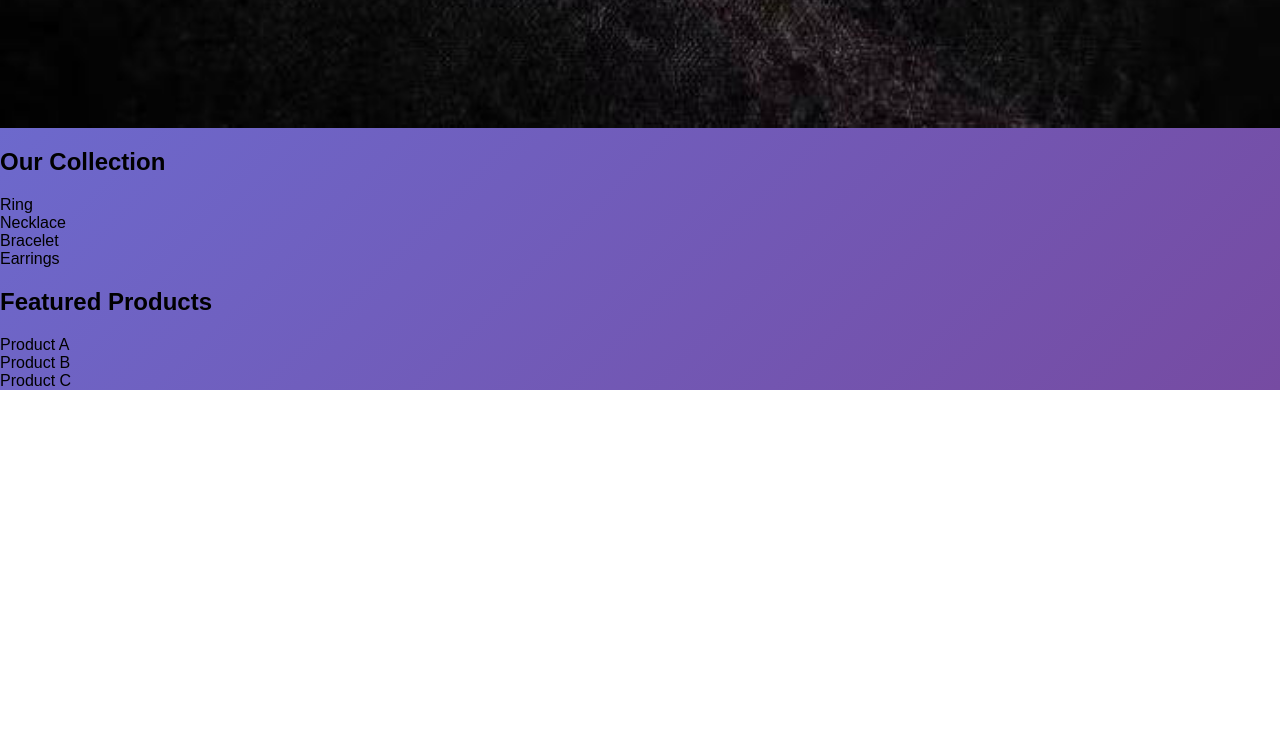
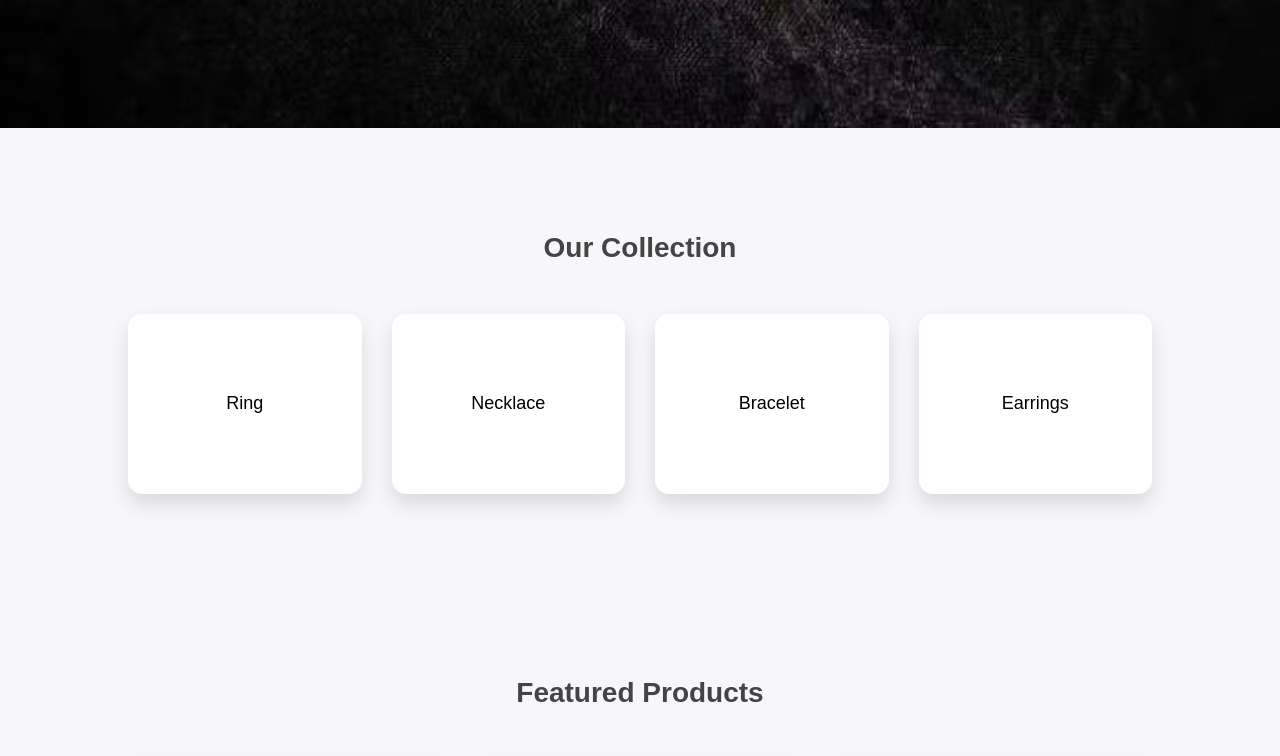
Before and after one commit to pudc95/pudc95, a plain HTML site: page index.html in a window 1280 px wide. Shown: the part 960-1716 px from the top of the page. Before the commit the page ends 1350 px from the top, so only its background shows below. Drawn offline with Linux system fonts and the light colour scheme.

Commit message:
Update style.css

```diff
--- a/style.css
+++ b/style.css
@@ -126,3 +126,35 @@ button {
   letter-spacing: 2px;
   pointer-events: none;
 }
+
+/* ===== 内容区整体 ===== */
+.section {
+  padding: 80px 10%;
+  background: #f7f7fb;
+}
+
+.section h2 {
+  text-align: center;
+  margin-bottom: 50px;
+  font-size: 28px;
+  color: #444;
+}
+
+/* ===== 内容网格布局 ===== */
+.grid {
+  display: grid;
+  grid-template-columns: repeat(auto-fit, minmax(180px,1fr));
+  gap: 30px;
+}
+
+/* ===== 占位卡片 ===== */
+.item {
+  background: white;
+  height: 180px;
+  border-radius: 14px;
+  box-shadow: 0 10px 20px rgba(0,0,0,.12);
+  display: flex;
+  align-items: center;
+  justify-content: center;
+  font-size: 18px;
+}
```
